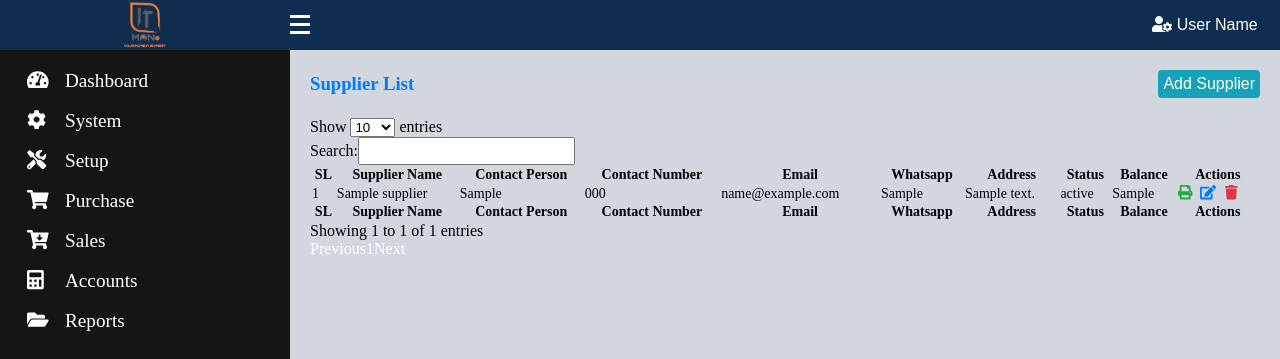
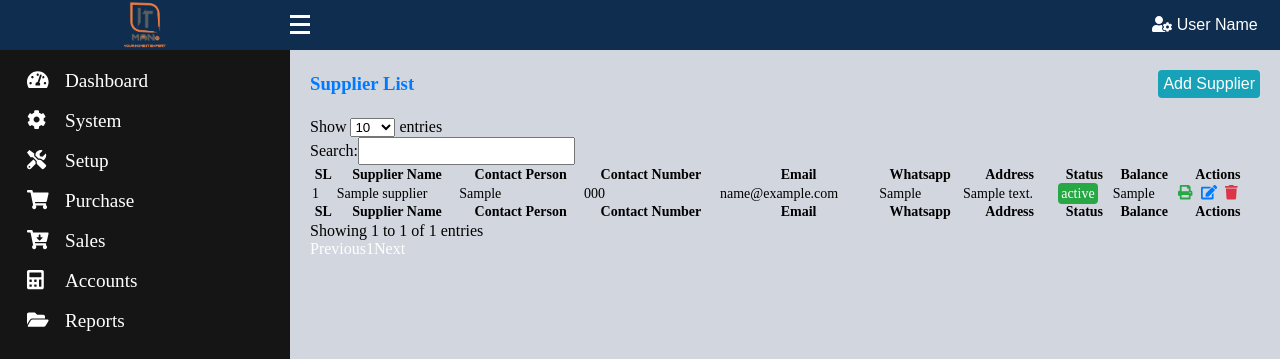
Before and after one commit to mohammadAsikul/itmanbd__pos, a PHP site: page /ipos/setup/supplier.php in a window 1280 px wide. Shown: the top 359 px of the page. Run offline with PHP 8.4, Linux system fonts and the light colour scheme; tables that the repository leaves empty or names only in its code hold one stand-in row (values such as "Sample post"); some libraries are stand-ins or nearby versions.

Commit message:
supplier entry using ajax completed and view section status column desig

```diff
--- a/scss/inclueds/_main.scss
+++ b/scss/inclueds/_main.scss
@@ -158,6 +158,12 @@
                 tbody{
                     tr{
                         td{
+                            .status{
+                                border-radius: 4px;
+                                background-color: $bg-success;
+                                color: $text-white;
+                                padding: 3px;
+                            }
                             .print,
                             .update,
                             .delete{
--- a/scss/style.css
+++ b/scss/style.css
@@ -441,6 +441,13 @@ body {
   font-size: 14px;
 }
 
+.main .container .show--container .table tbody tr td .status {
+  border-radius: 4px;
+  background-color: #28A745;
+  color: #FFFFFF;
+  padding: 3px;
+}
+
 .main .container .show--container .table tbody tr td .print,
 .main .container .show--container .table tbody tr td .update,
 .main .container .show--container .table tbody tr td .delete {
--- a/setup/supplier.php
+++ b/setup/supplier.php
@@ -99,7 +99,7 @@
                               echo "<td class='table--data--items'>$row[supplier_email_address]</td>";
                               echo "<td class='table--data--items'>$row[supplier_whatsapp]</td>";
                               echo "<td class='table--data--items'>$row[supplier_address]</td>";
-                              echo "<td class='table--data--items'>$row[supplier_status]</td>";
+                              echo "<td class='table--data--items'><span class='status'>$row[supplier_status]</span></td>";
                               echo "<td class='table--data--items'>$row[supplier_balance]</td>";
                               echo "<td class='table--data--items table--data--action' data-id=''>
                                   <button class='print' id='print'><i class='fas fa-print'></i></button>
```
Also changed, not shown: 1 other file.
